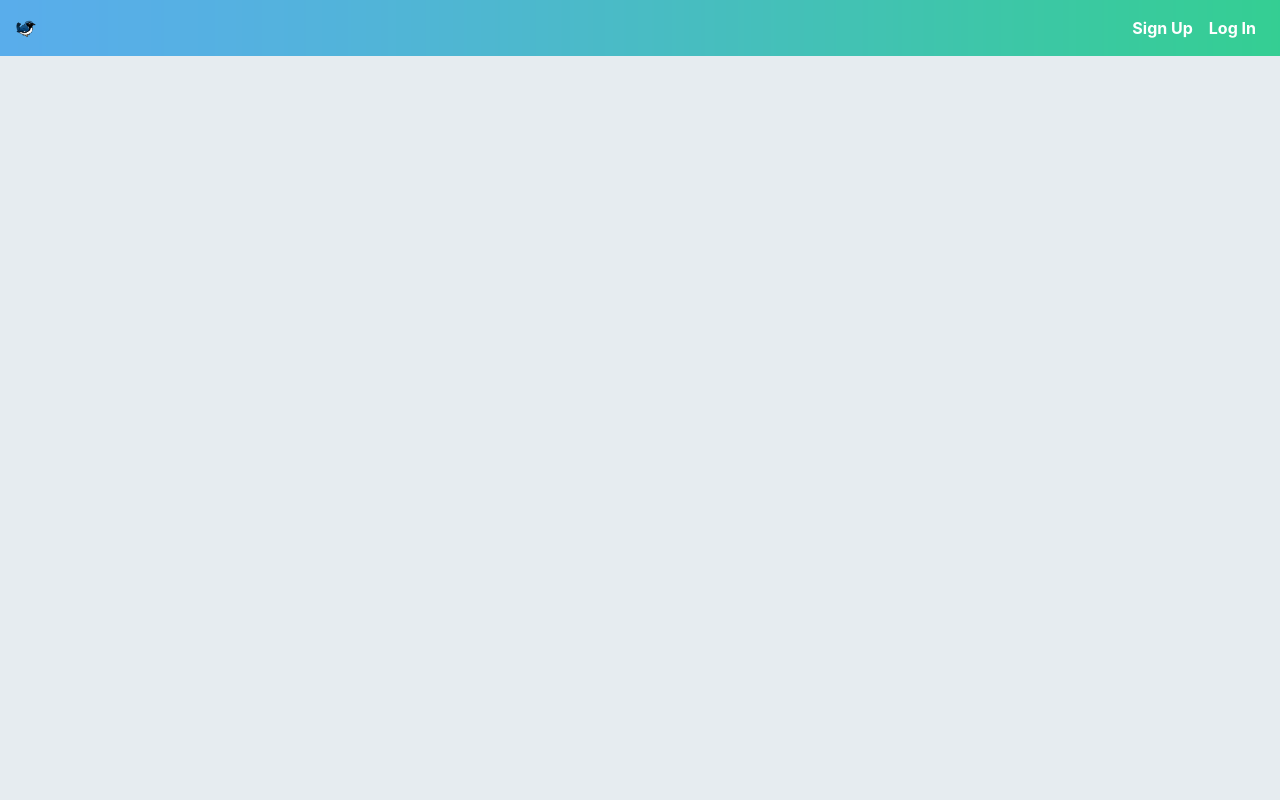
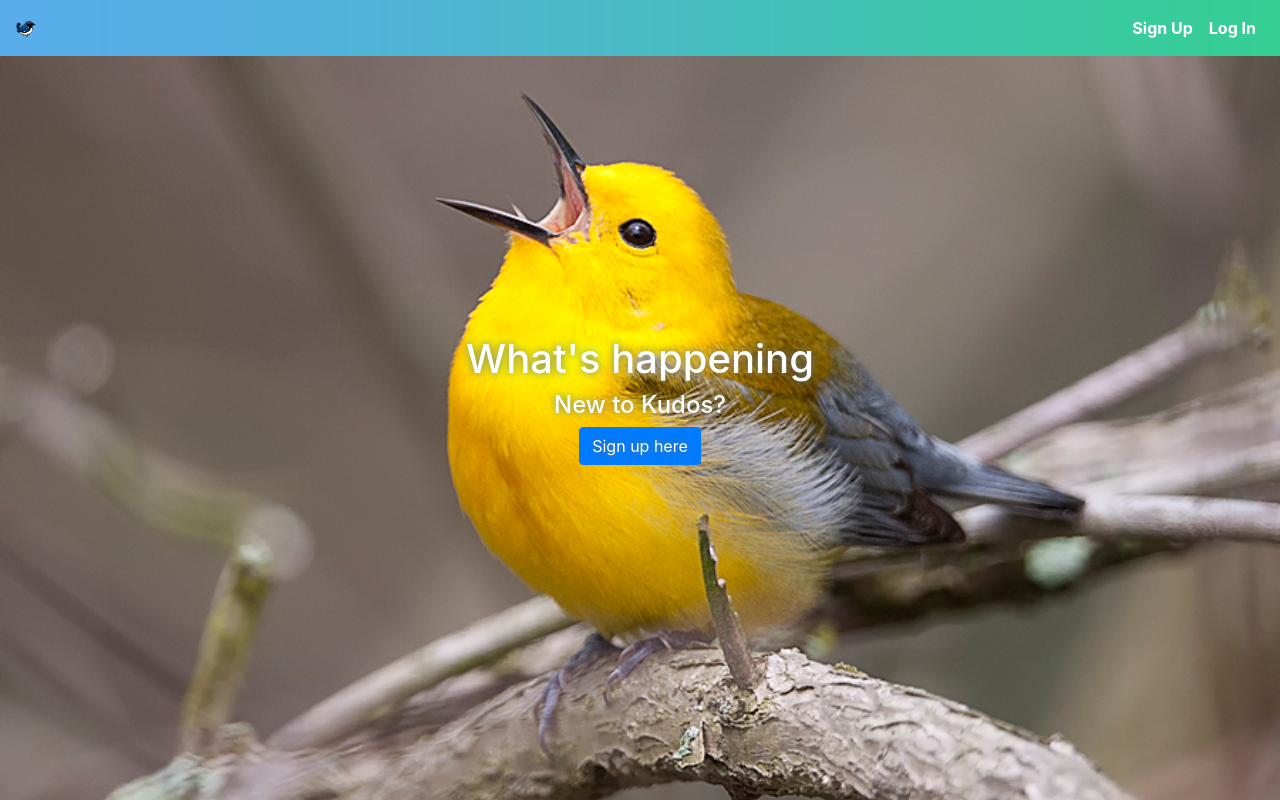
Before and after one commit to othmane-mahfoud/kudos, a React (Create React App) app in the folder frontend_kudos/: page / in a window 1280 px wide. Built offline with nearby package versions, Linux system fonts and the light colour scheme.

Commit message:
Main component for landing page

```diff
--- /dev/null
+++ b/frontend_kudos/src/components/Homepage.js
@@ -0,0 +1,14 @@
+import React from "react";
+import {Link} from "react-router-dom";
+
+const Homepage = () => (
+  <div className="home-hero">
+    <h1>What's happening</h1>
+    <h4>New to Kudos?</h4>
+    <Link to="/signup" className="btn btn-primary">
+      Sign up here
+    </Link>
+  </div>
+);
+
+export default Homepage;
--- a/frontend_kudos/src/containers/App.js
+++ b/frontend_kudos/src/containers/App.js
@@ -3,6 +3,7 @@ import { Provider } from "react-redux";
 import { configureStore } from "../store";
 import { BrowserRouter as Router } from "react-router-dom";
 import Navbar from "./Navbar";
+import Main from "./Main";
 
 const store = configureStore();
 
@@ -11,6 +12,7 @@ const App = () => (
     <Router>
       <div className="onboarding">
         <Navbar/>
+        <Main/>
       </div>
     </Router>
   </Provider>
--- /dev/null
+++ b/frontend_kudos/src/containers/Main.js
@@ -0,0 +1,23 @@
+import React from "react";
+import {Switch, Route, withRouter, Redirect} from "react-router-dom";
+import {connect} from "react-redux";
+import Homepage from "../components/Homepage";
+
+const Main = props => {
+  return(
+    <div className="container">
+      <Switch>
+        <Route exact path="/" render={props => <Homepage {...props} />} />
+      </Switch>
+
+    </div>
+  );
+}
+
+function mapStateToProps(state){
+  return {
+    currentUser: state.currentUser
+  };
+}
+
+export default withRouter(connect(mapStateToProps,null)(Main));
--- a/frontend_kudos/src/index.css
+++ b/frontend_kudos/src/index.css
@@ -35,3 +35,24 @@ ul.nav.navbar-nav li {
   background-image: url("./images/nav-bg.png");
   background-size: 100% 100%;
 }
+
+/* Home Page */
+
+.home-hero {
+  width: 100vw;
+  height: 100vh;
+  position: absolute;
+  top: 0;
+  left: 0;
+  display: flex;
+  flex-direction: column;
+  align-items: center;
+  justify-content: center;
+  z-index: -1;
+  background-image: url("./images/signed-out-home.jpg");
+  text-align: center;
+  background-position: center center;
+  background-size: cover;
+  color: #fff;
+  text-shadow: 0 0 8px #66757f;
+}
```
